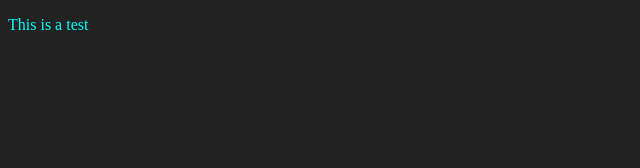
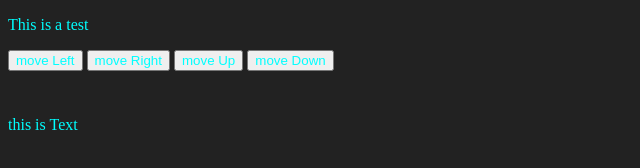
Before and after one commit to unknownbritishman/BigBois, a plain HTML site: page index.html in a window 1280 px wide. Shown: the whole page, without its empty margins (0-640 px from the left). Drawn offline with Linux system fonts and the light colour scheme.

Commit message:
Java and the mix

```diff
--- a/index.html
+++ b/index.html
@@ -3,7 +3,7 @@
 <head>
     <meta charset="UTF-8">
     <meta name="viewport" content="width=device-width, initial-scale=1.0">
-    <title>Document</title>
+    <title>Wrong</title>
     <link rel="stylesheet" href="style.css">
     <script src="java.js"></script>
 </head>
@@ -11,5 +11,14 @@
     <div class="bigback">
         <p>This is a test</p>
     </div>
+    <div id="newtext" style="position:absolute; top:100px;">
+        <p>this is Text</p>
+    </div>
+    <form>
+        <input type="button" name="moveLayer" value="move Left" onclick="move('left');">
+        <input type="button" name="moveLayer" value="move Right" onclick="move('right');">
+        <input type="button" name="moveLayer" value="move Up" onclick="move('up'); ">
+        <input type="button" name="moveLayer" value="move Down" onclick="move('down'); ">
+    </form>
 </body>
 </html>
--- a/java.js
+++ b/java.js
@@ -0,0 +1,22 @@
+function move(direction) {
+    var layerText = document.getElementById("newtext");
+
+    switch (direction) {
+
+        case "left":
+            layerText.style.left = "50px";
+            break;
+
+        case "right":
+            layerText.style.left = "150px";
+            break;
+
+        case "up":
+            layerText.style.top = "50px";
+            break;
+
+        case "down":
+            layerText.style.top = "150px";
+            break;
+    }
+}
```
